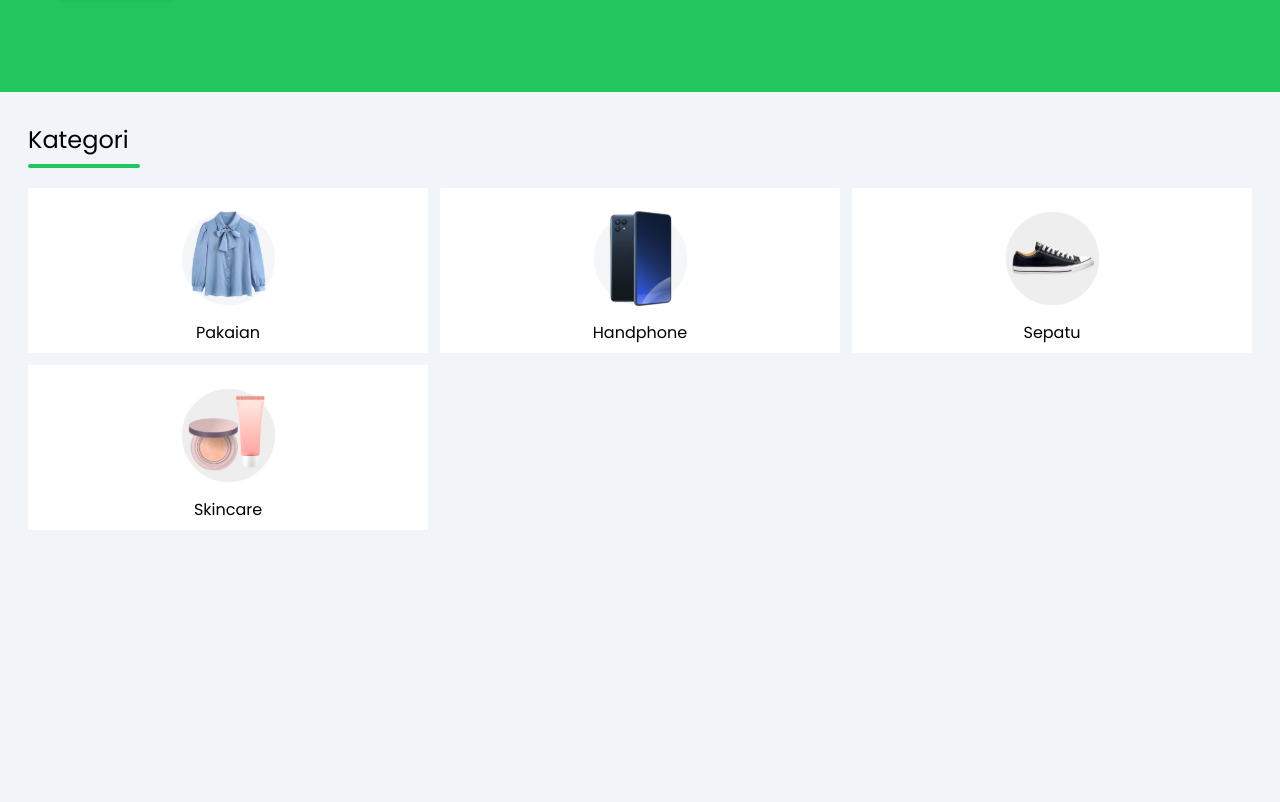
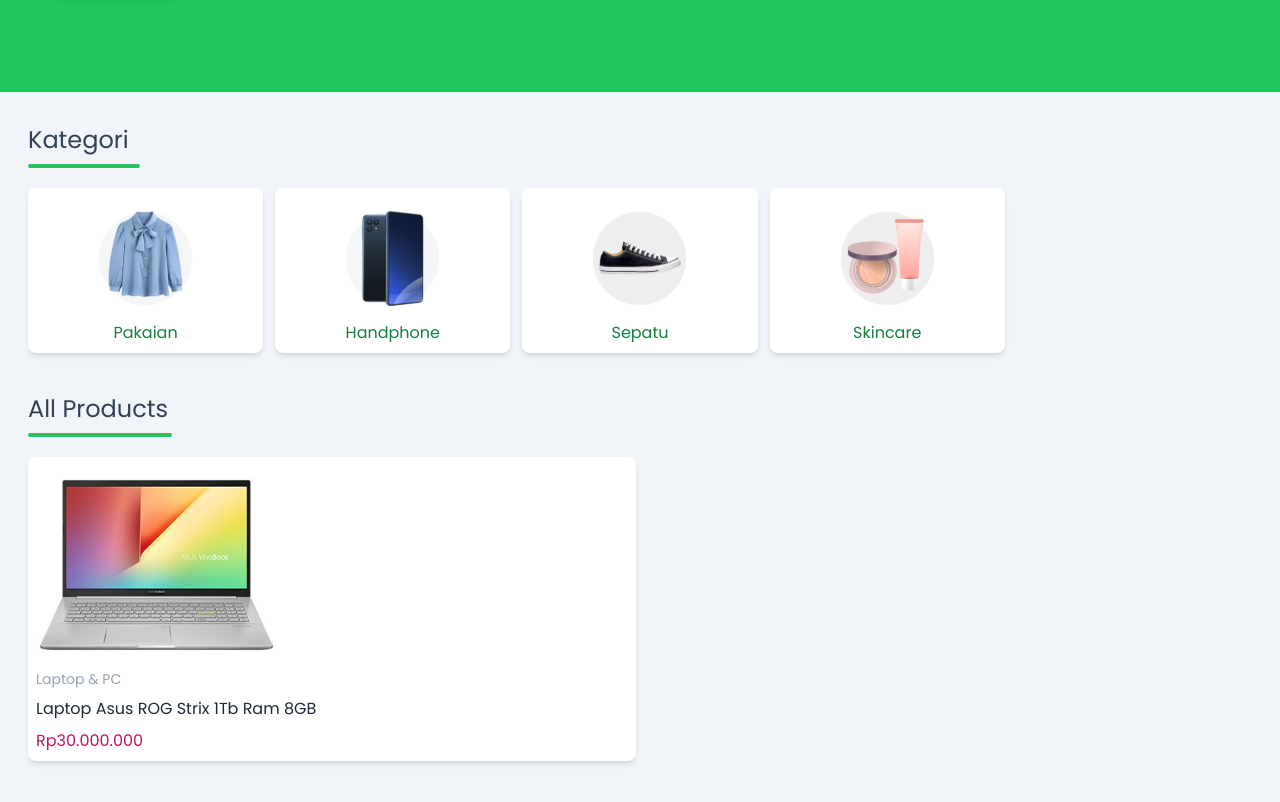
Before and after one commit to galihroswandi/E-comerce, a React (Create React App) app: page /home in a window 1280 px wide. Shown: the part 620-1422 px from the top of the page. Before the commit the page ends 1190 px from the top, so only its background shows below. Built offline with nearby package versions, Linux system fonts and the light colour scheme.

Commit message:
Coba Card

```diff
--- /dev/null
+++ b/src/components/atoms/Horizontal.jsx
@@ -0,0 +1,10 @@
+const Horizontal = ({ width }) => {
+  return (
+    <div
+      style={{ width: width }}
+      className="h-1 w-28 bg-green-500 mt-2 rounded-lg"
+    ></div>
+  );
+};
+
+export default Horizontal;
--- a/src/components/molecules/CardKategori.jsx
+++ b/src/components/molecules/CardKategori.jsx
@@ -1,11 +1,11 @@
 const CardKategori = ({ img, title }) => {
   return (
-    <div className="card bg-white flex flex-col justify-center items-center py-2">
+    <div className="card bg-white flex flex-col justify-center items-center py-2 shadow-md rounded-lg">
       <div className="img">
         <img src={img} alt="Pakaian" />
       </div>
       <div className="desc">
-        <h1>{title}</h1>
+        <h1 className="text-green-700">{title}</h1>
       </div>
     </div>
   );
--- /dev/null
+++ b/src/components/organisms/AllProducts.jsx
@@ -0,0 +1,33 @@
+import React from "react";
+
+import Horizontal from "../atoms/Horizontal";
+import Product1 from "./../../assets/img/Product1.svg";
+
+const AllProducts = () => {
+  return (
+    <div className="container mb-20 px-7">
+      <div className="title">
+        <h1 className="text-2xl text-slate-700 font-medium">All Products</h1>
+        <Horizontal width="9rem" />
+      </div>
+      <section className="products grid grid-cols-2 gap-2 mt-5">
+        <div className="card bg-white p-2 box-border rounded-lg shadow-md">
+          <div className="img mb-1">
+            <img src={Product1} alt="Product 1" />
+          </div>
+          <div className="desc">
+            <h3 className="text-sm text-slate-400 mb-1">Laptop & PC</h3>
+            <h1 className="text-[16px] text-slate-800 my-2">
+              Laptop Asus ROG Strix 1Tb Ram 8GB
+            </h1>
+            <div className="price">
+              <span className="text-md text-pink-700">Rp30.000.000</span>
+            </div>
+          </div>
+        </div>
+      </section>
+    </div>
+  );
+};
+
+export default AllProducts;
--- a/src/components/organisms/Categories.jsx
+++ b/src/components/organisms/Categories.jsx
@@ -1,5 +1,6 @@
 import { Link } from "react-router-dom";
 import CardKategori from "../molecules/CardKategori";
+import Hr from "./../atoms/Horizontal";
 import Pakaian from "./../../assets/img/pakaian.svg";
 import Handphone from "./../../assets/img/handphone.svg";
 import Sepatu from "./../../assets/img/sepatu.svg";
@@ -9,10 +10,10 @@
   return (
     <div className="container mt-8 mb-10 px-7" id="kategori">
       <div className="title">
-        <h1 className="text-2xl">Kategori</h1>
-        <div className="h-1 w-28 bg-green-500 mt-2 rounded-lg"></div>
+        <h1 className="text-2xl text-slate-700 font-medium">Kategori</h1>
+        <Hr />
       </div>
-      <section className="grid grid-cols-3 justify-center items-center gap-3 mt-5">
+      <section className="grid grid-cols-3 sm:grid-cols-4 md:grid-cols-5 justify-center items-center gap-3 mt-5">
         <Link to="/categori/pakaian">
           <CardKategori img={Pakaian} title="Pakaian" />
         </Link>
--- a/src/pages/home/index.jsx
+++ b/src/pages/home/index.jsx
@@ -2,6 +2,7 @@
 import Navbar from "./../../components/organisms/Navbar";
 import Banner from "./../../components/organisms/Banner";
 import Categories from "../../components/organisms/Categories";
+import AllProducts from "../../components/organisms/AllProducts";
 
 const HomePages = () => {
   return (
@@ -9,6 +10,7 @@
       <Navbar />
       <Banner />
       <Categories />
+      <AllProducts />
     </div>
   );
 };
```
Also changed, not shown: src/assets/img/Product1.svg (added).
